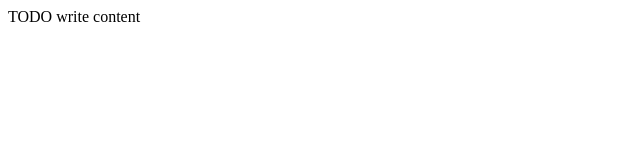
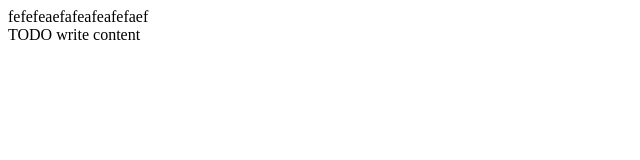
Before and after one commit to dalshek/PildorasGit, a plain HTML site: page index.html in a window 1280 px wide. Shown: the whole page, without its empty margins (0-640 px from the left). Drawn offline with Linux system fonts and the light colour scheme.

Commit message:
segunda versión

```diff
--- a/index.html
+++ b/index.html
@@ -9,7 +9,7 @@ Click nbfs://nbhost/SystemFileSystem/Templates/Other/html.html to edit this temp
         <meta charset="UTF-8">
         <meta name="viewport" content="width=device-width, initial-scale=1.0">
     </head>
-    <body>
+    <body>fefefeaefafeafeafefaef
         <div>TODO write content</div>
     </body>
 </html>
```
Also changed, not shown: aaaa.txt (added).
